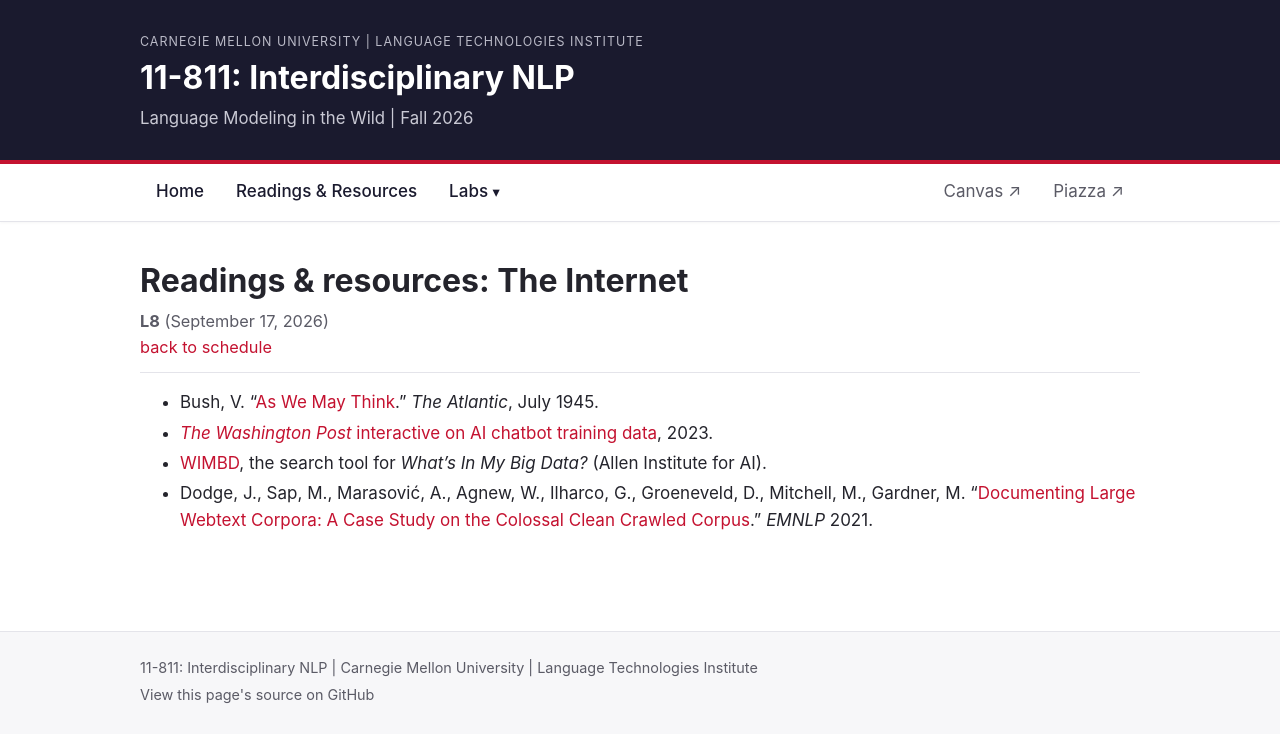
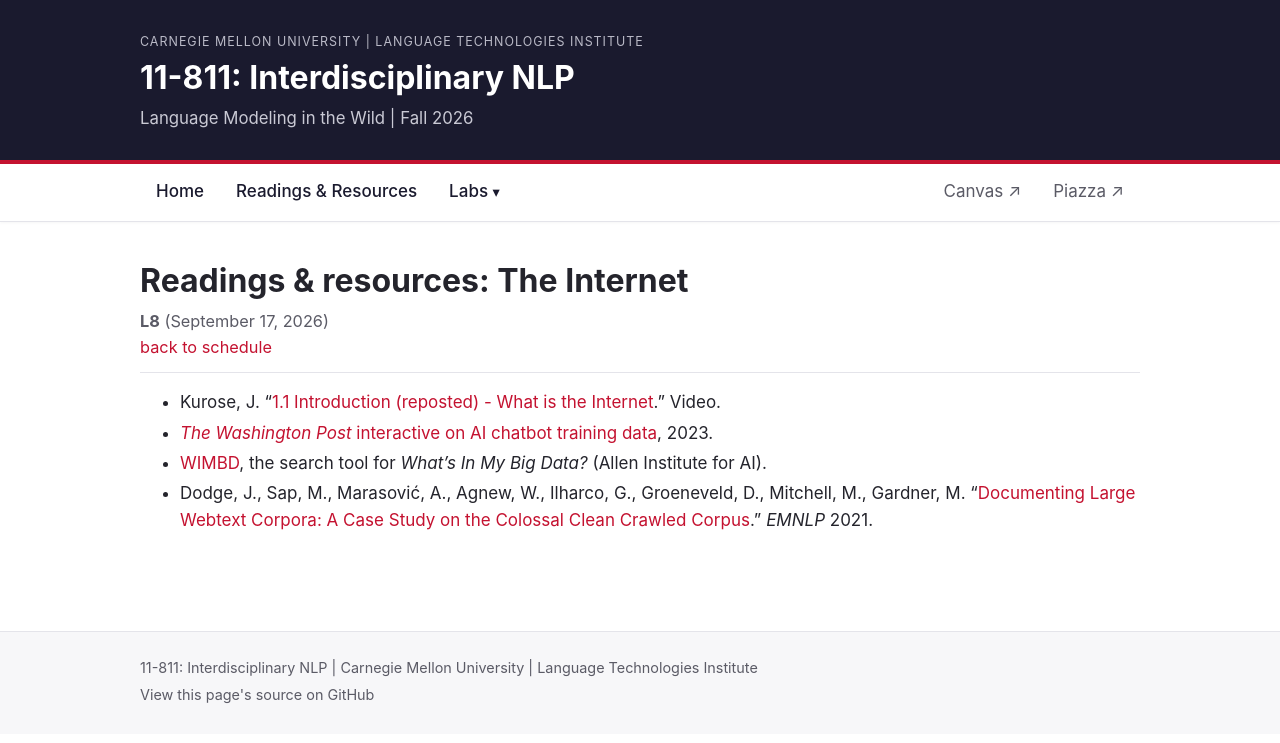
Before and after one commit to clarana/NLPintheWild, a Jekyll site: the page built from _readings/2026-09-17.md, in a window 1280 px wide. Shown: the top 743 px of the page. Built offline with Jekyll 4.4.1, drawn with Linux system fonts in a browser that asks for light colours.

Commit message:
Swap Bush for the Kurose internet intro video on Day 8
Co-Authored-By: Claude Opus 5 <noreply@anthropic.com>

```diff
--- a/_readings/2026-09-17.md
+++ b/_readings/2026-09-17.md
@@ -5,7 +5,7 @@ class_no: 8                # for the "Day N readings" label; match the schedule
 lecture_no: 8
 ---
 
-- Bush, V. "[As We May Think](https://web.cs.ucla.edu/classes/cs217/bush-1945.pdf)." *The Atlantic*, July 1945.
+- Kurose, J. "[1.1 Introduction (reposted) - What is the Internet](https://www.youtube.com/watch?v=74sEFYBBRAY)." Video.
 - [*The Washington Post* interactive on AI chatbot training data](https://wapo.st/4z186fV), 2023.
 - [WIMBD](https://wimbd.apps.allenai.org/), the search tool for *What's In My Big Data?* (Allen Institute for AI).
 - Dodge, J., Sap, M., Marasović, A., Agnew, W., Ilharco, G., Groeneveld, D., Mitchell, M., Gardner, M. "[Documenting Large Webtext Corpora: A Case Study on the Colossal Clean Crawled Corpus](https://aclanthology.org/2021.emnlp-main.98/)." *EMNLP* 2021.
```
